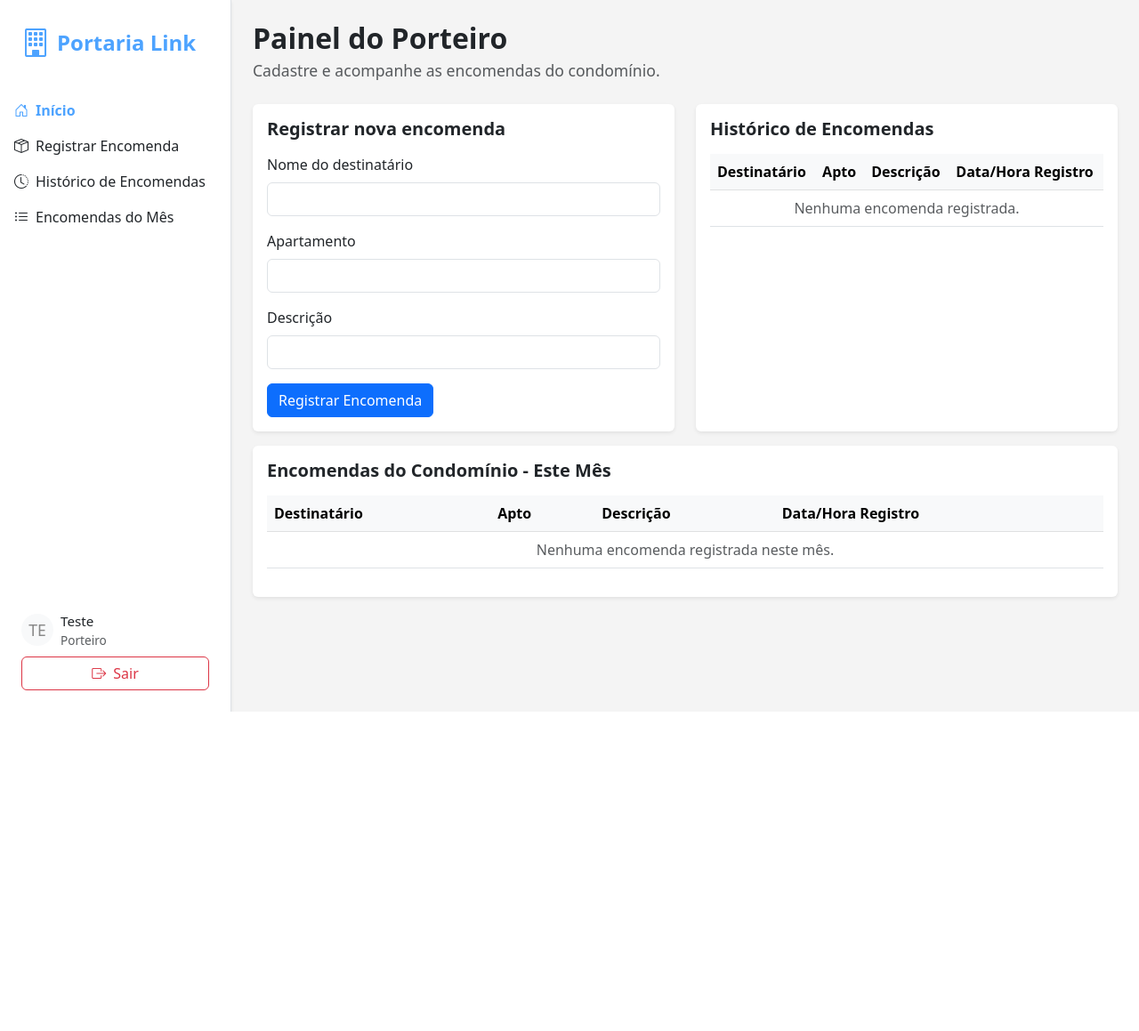
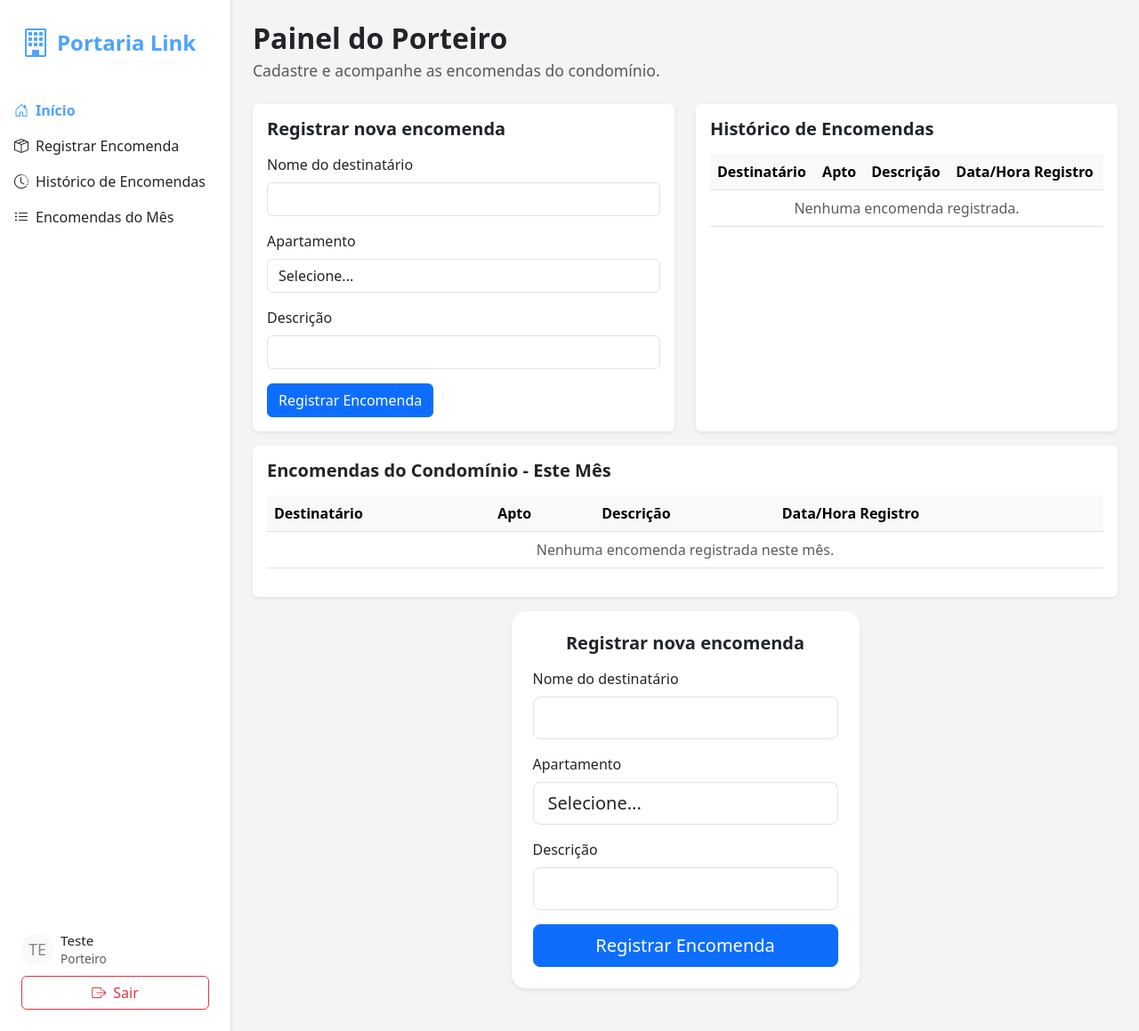
Before and after one commit to NicolasGayb/PorteiroDigital, a Flask app: page /painel/porteiro in a window 1280 px wide. Shown: the whole page at 89% size. Before the commit the page ends 800 px from the top, so only its background shows below. Run offline with Flask 3, Linux system fonts and the light colour scheme; a user stored in the database is signed in.

Commit message:
ajuste administrador

```diff
--- a/app.py
+++ b/app.py
@@ -57,10 +57,18 @@
     remetente = db.Column(db.String(50))
     tamanho = db.Column(db.String(50), nullable=False)
     status = db.Column(db.String(30), nullable=False)
-    usuario_id = db.Column(db.Integer, db.ForeignKey('usuario.id'))  # Relacionado a Usuario
+    apartamento_id = db.Column(db.Integer, db.ForeignKey('apartamento.id'), nullable=False)  # Relaciona com apartamento
     condominio_id = db.Column(db.Integer, db.ForeignKey('condominio.id'))  # Adicionado se não existir
     registrado_por = db.Column(db.Integer, db.ForeignKey('usuario.id'))    # Porteiro que registrou
     created_at = db.Column(db.DateTime, default=datetime.utcnow)
+
+# Novo modelo de Apartamento
+class Apartamento(db.Model):
+    id = db.Column(db.Integer, primary_key=True)
+    numero = db.Column(db.String(20), nullable=False)
+    bloco = db.Column(db.String(20), nullable=True)
+    condominio_id = db.Column(db.Integer, db.ForeignKey('condominio.id'), nullable=False)
+    usuario_id = db.Column(db.Integer, db.ForeignKey('usuario.id'), nullable=True)  # Morador responsável
 
 # Modelo de Condomínio
 class Condominio(db.Model):
@@ -176,13 +184,36 @@
         return "Tipo de usuário não reconhecido, favor entre em contato com o administrador do sistema."
 
 # Painel do Zelador
-@app.route('/painel/porteiro')
+@app.route('/painel/porteiro', methods=['GET', 'POST'])
 def painel_porteiro():
     if 'usuario_id' not in session:
         return redirect(url_for('login'))
 
     usuario = Usuario.query.get(session['usuario_id'])
     condominio_id = usuario.condominio_id
+
+    # Cadastro de encomenda direto na tela inicial do porteiro
+    apartamentos = Apartamento.query.filter_by(condominio_id=condominio_id).all()
+    if request.method == 'POST':
+        apartamento_id = request.form.get('apartamento_id')
+        nome = request.form.get('recipient_name')
+        descricao = request.form.get('descricao')
+        data_entrega = datetime.now().date()
+        nova_encomenda = Encomenda(
+            nome=nome,
+            descricao=descricao,
+            data_entrega=data_entrega,
+            apartamento_id=apartamento_id,
+            condominio_id=condominio_id,
+            registrado_por=usuario.id,
+            created_at=datetime.now(),
+            status='Registrada',
+            tamanho='Padrão'  # Ajuste conforme necessário
+        )
+        db.session.add(nova_encomenda)
+        db.session.commit()
+        flash('Encomenda registrada com sucesso!', 'success')
+        return redirect(url_for('painel_porteiro'))
 
     # Histórico do porteiro (encomendas registradas por ele)
     entregas = Encomenda.query.filter_by(registrado_por=usuario.id).order_by(Encomenda.created_at.desc()).all()
@@ -198,7 +229,8 @@
         'painel_porteiro.html',
         usuario=usuario,
         entregas=entregas,
-        encomendas_mes=encomendas_mes
+        encomendas_mes=encomendas_mes,
+        apartamentos=apartamentos
     )
 
 # Painel do Condômino
@@ -291,7 +323,8 @@
             return redirect(url_for('admin_condominios'))
     condominios = Condominio.query.all()
     usuarios = Usuario.query.all()  # Para exibir usuários vinculados
-    return render_template('admin_condominios.html', usuario=usuario, condominios=condominios, usuarios=usuarios)
+    apartamentos = Apartamento.query.all()  # Para exibir apartamentos vinculados
+    return render_template('admin_condominios.html', usuario=usuario, condominios=condominios, usuarios=usuarios, apartamentos=apartamentos)
 
 # Editar condomínio
 @app.route('/admin/condominios/editar/<int:id>', methods=['POST'])
@@ -325,6 +358,22 @@
     db.session.delete(condominio)
     db.session.commit()
     flash('Condomínio excluído com sucesso!', 'success')
+    return redirect(url_for('admin_condominios'))
+
+# Rota para cadastro de apartamento por condomínio, apenas para administradores
+@app.route('/admin/condominios/<int:condominio_id>/cadastrar_apartamento', methods=['POST'])
+def cadastrar_apartamento(condominio_id):
+    if 'usuario_id' not in session or session.get('tipo') != 'Administrador':
+        return redirect(url_for('login'))
+    numero = request.form.get('numero')
+    bloco = request.form.get('bloco')
+    if not numero:
+        flash('Informe o número do apartamento.', 'danger')
+        return redirect(url_for('admin_condominios'))
+    novo_ap = Apartamento(numero=numero, bloco=bloco, condominio_id=condominio_id)
+    db.session.add(novo_ap)
+    db.session.commit()
+    flash('Apartamento cadastrado com sucesso!', 'success')
     return redirect(url_for('admin_condominios'))
 
 # Configuração de notificações globais (simples, usando variáveis em memória para exemplo)
@@ -518,6 +567,36 @@
     flash(f'Usuário {user.nome} desvinculado do condomínio com sucesso!', 'success')
     return redirect(url_for('admin_condominios'))
 
+# Rota para registrar encomenda
+@app.route('/registrar-encomenda', methods=['GET', 'POST'])
+def registrar_encomenda():
+    if 'usuario_id' not in session:
+        return redirect(url_for('login'))
+    usuario = Usuario.query.get(session['usuario_id'])
+    condominio_id = usuario.condominio_id
+    apartamentos = Apartamento.query.filter_by(condominio_id=condominio_id).all()
+    if request.method == 'POST':
+        apartamento_id = request.form.get('apartamento_id')
+        nome = request.form.get('recipient_name')
+        descricao = request.form.get('descricao')
+        data_entrega = datetime.now().date()
+        nova_encomenda = Encomenda(
+            nome=nome,
+            descricao=descricao,
+            data_entrega=data_entrega,
+            apartamento_id=apartamento_id,
+            condominio_id=condominio_id,
+            registrado_por=usuario.id,
+            created_at=datetime.now(),
+            status='Registrada',
+            tamanho='Padrão'  # Ajuste conforme necessário
+        )
+        db.session.add(nova_encomenda)
+        db.session.commit()
+        flash('Encomenda registrada com sucesso!', 'success')
+        return redirect(url_for('painel_porteiro'))
+    return render_template('registrar_encomenda.html', usuario=usuario, apartamentos=apartamentos)
+
 # Inicialização da aplicação
 if __name__ == '__main__':
     app.run(host='0.0.0.0', port=int(os.environ.get('PORT', 5000)))
--- a/templates/painel_porteiro.html
+++ b/templates/painel_porteiro.html
@@ -58,14 +58,19 @@
           <div class="card border-0 shadow-sm h-100">
             <div class="card-body">
               <h5 class="fw-bold mb-3" id="registrar-encomenda">Registrar nova encomenda</h5>
-              <form method="POST" action="/registrar-encomenda">
+              <form method="POST" action="">
                 <div class="mb-3">
                   <label class="form-label">Nome do destinatário</label>
                   <input type="text" class="form-control" name="recipient_name" required>
                 </div>
                 <div class="mb-3">
                   <label class="form-label">Apartamento</label>
-                  <input type="text" class="form-control" name="apartment" required>
+                  <select class="form-control" name="apartamento_id" required>
+                    <option value="">Selecione...</option>
+                    {% for ap in apartamentos %}
+                      <option value="{{ ap.id }}">{{ ap.numero }}{% if ap.bloco %} - Bloco {{ ap.bloco }}{% endif %}</option>
+                    {% endfor %}
+                  </select>
                 </div>
                 <div class="mb-3">
                   <label class="form-label">Descrição</label>
@@ -141,6 +146,37 @@
           </div>
         </div>
       </div>
+      <div class="row justify-content-center mb-4">
+        <div class="col-12 col-md-8 col-lg-5">
+          <div class="card border-0 shadow-sm rounded-4 p-2" style="background: #fff;">
+            <div class="card-body">
+              <h5 class="fw-bold mb-3 text-center" id="registrar-encomenda">Registrar nova encomenda</h5>
+              <form method="POST" action="">
+                <div class="mb-3">
+                  <label class="form-label">Nome do destinatário</label>
+                  <input type="text" class="form-control form-control-lg rounded-3" name="recipient_name" required autocomplete="off">
+                </div>
+                <div class="mb-3">
+                  <label class="form-label">Apartamento</label>
+                  <select class="form-control form-control-lg rounded-3" name="apartamento_id" required>
+                    <option value="">Selecione...</option>
+                    {% for ap in apartamentos %}
+                      <option value="{{ ap.id }}">{{ ap.numero }}{% if ap.bloco %} - Bloco {{ ap.bloco }}{% endif %}</option>
+                    {% endfor %}
+                  </select>
+                </div>
+                <div class="mb-3">
+                  <label class="form-label">Descrição</label>
+                  <input type="text" class="form-control form-control-lg rounded-3" name="descricao" required autocomplete="off">
+                </div>
+                <div class="d-grid">
+                  <button type="submit" class="btn btn-primary btn-lg rounded-3">Registrar Encomenda</button>
+                </div>
+              </form>
+            </div>
+          </div>
+        </div>
+      </div>
     </main>
   </div>
   <script src="https://cdn.jsdelivr.net/npm/bootstrap@5.3.0/dist/js/bootstrap.bundle.min.js"></script>
```
Also changed, not shown: templates/admin_condominios.html (+43 -0 lines).
